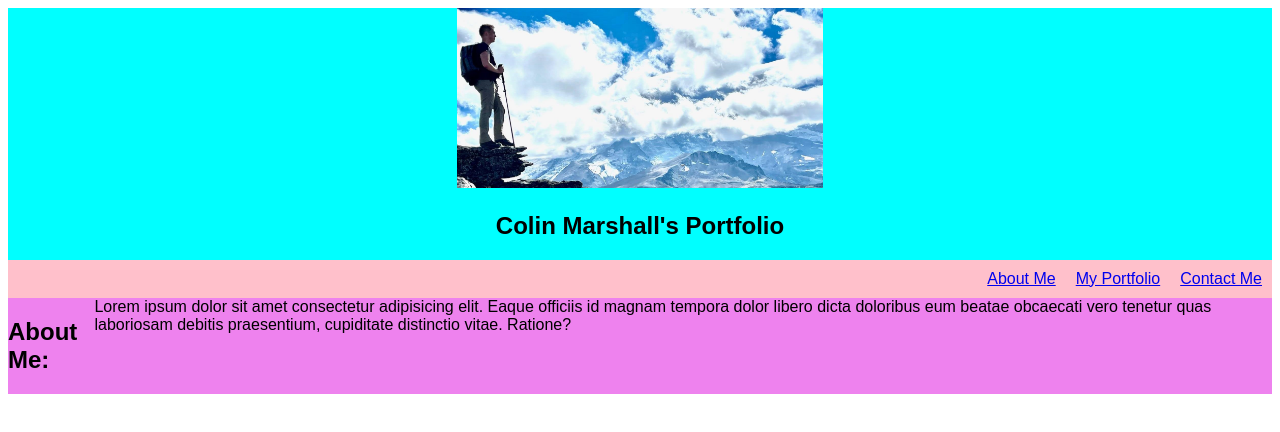
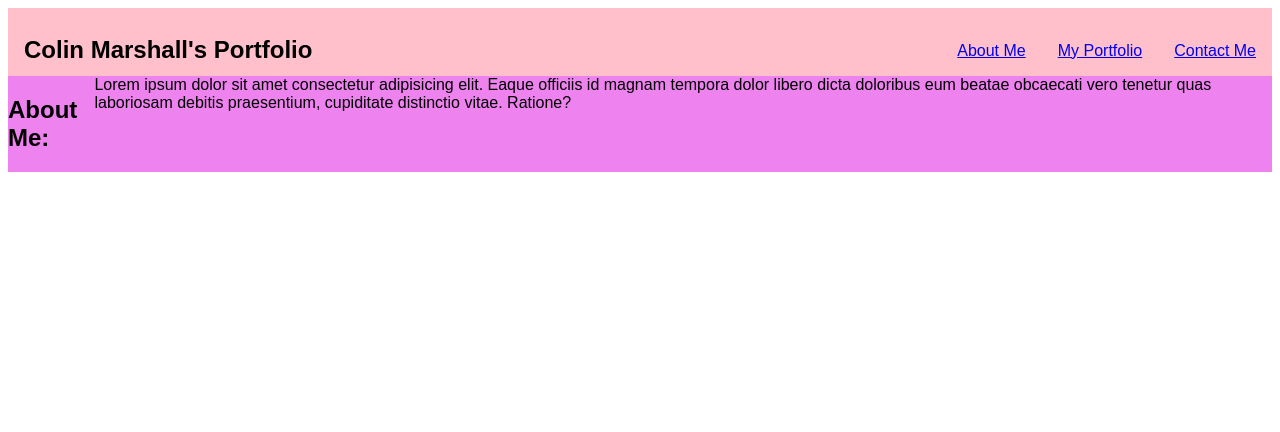
Before and after one commit to CascadeColin/My-Portfolio, a plain HTML site: page index.html in a window 1280 px wide. Drawn offline with Linux system fonts and the light colour scheme.

Commit message:
redesigned header element and styled with css

```diff
--- a/assets/css/style.css
+++ b/assets/css/style.css
@@ -17,19 +17,28 @@ body {
   flex-direction: column;
 }
 
-header {
-    background-color: aqua;
-    text-align: center;
+div {
+  display: flex;
+  justify-content: space-between;
+  background-color: pink;
+}
+
+.floatLeft {
+  display: flex;
+  align-self: flex-start;
+  margin-left: 1rem;
+  position: relative;
+  top: 0.5rem;
 }
 
 nav {
   display: flex;
-    justify-content: flex-end;
-    background-color: pink;
+  align-self: flex-end;
 }
 
 nav a {
-    margin: 10px;
+  display: flex;
+  padding: 1rem;
 }
 
 .about-me {
--- a/index.html
+++ b/index.html
@@ -1,5 +1,5 @@
 <!-- ACCEPTANCE CRITERIA -->
-<!-- DONE - 1) Name, Recent photo avatar, links to "about me", "portfolio", "contact me" in a navbar (header)   -->
+<!--- 1) Name, Recent photo avatar, links to "about me", "portfolio", "contact me" in a navbar (header)   -->
 <!-- 2) Working anchors that link the navbar to items on the webpage -->
 <!-- 3) "First Application" should be larger than the other items and list first (see Figma) -->
 <!-- 4) When user clicks on img of application it takes them to that application (but we don't have any...?) -->
@@ -21,30 +21,33 @@
   <body>
     <header class="header">
       <!-- This is where profile picture will be -->
-      <img
+      <!-- <img
         src="./assets/images/FB_banner_crop.jpg"
         alt="An image of Colin Marshall"
         height="180"
         width="auto"
-      />
-      <h2>Colin Marshall's Portfolio</h2>
+      /> -->
+      <div>
+        <h2 class="floatLeft">Colin Marshall's Portfolio</h2>
+        <nav class="floatRight">
+          <a href="#">About Me</a>
+          <a href="#">My Portfolio</a>
+          <a href="#">Contact Me</a>
+        </nav>
+      </div>
     </header>
 
     <!-- ADD HREF CONTENT WHEN IT IS BUILT -->
-    <div>
-      <nav class="header-nav">
-        <a href="#">About Me</a>
-        <a href="#">My Portfolio</a>
-        <a href="#">Contact Me</a>
-      </nav>
-    </div>
 
     <section class="about-me">
       <aside>
         <h2>About Me:</h2>
       </aside>
       <article>
-        Lorem ipsum dolor sit amet consectetur adipisicing elit. Eaque officiis id magnam tempora dolor libero dicta doloribus eum beatae obcaecati vero tenetur quas laboriosam debitis praesentium, cupiditate distinctio vitae. Ratione?
+        Lorem ipsum dolor sit amet consectetur adipisicing elit. Eaque officiis
+        id magnam tempora dolor libero dicta doloribus eum beatae obcaecati vero
+        tenetur quas laboriosam debitis praesentium, cupiditate distinctio
+        vitae. Ratione?
       </article>
     </section>
   </body>
```
Also changed, not shown: assets/images/challenge2example.png (added). Lines whose indentation alone changed are shown as unchanged.
